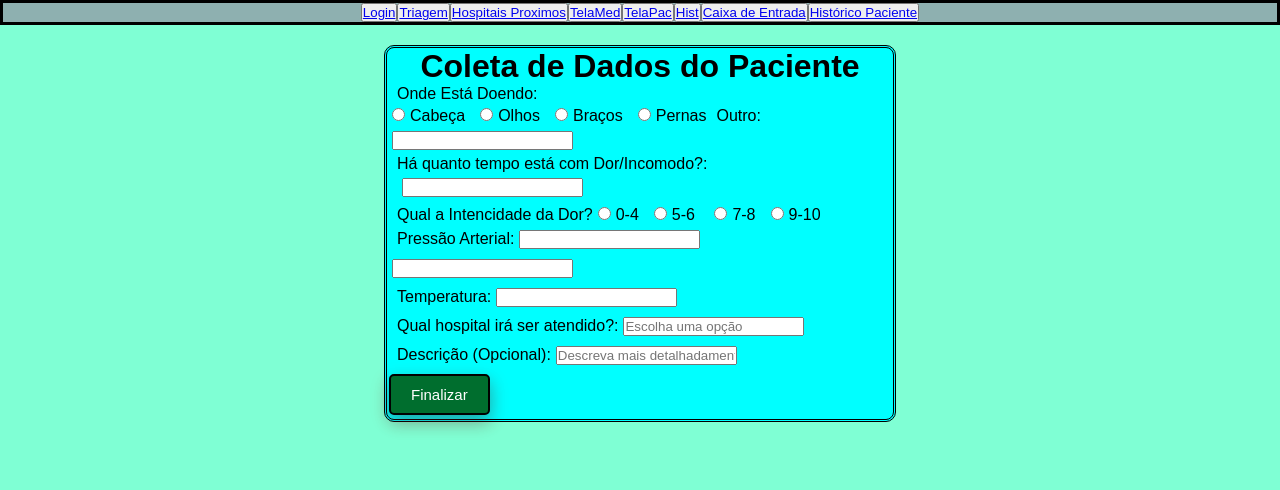
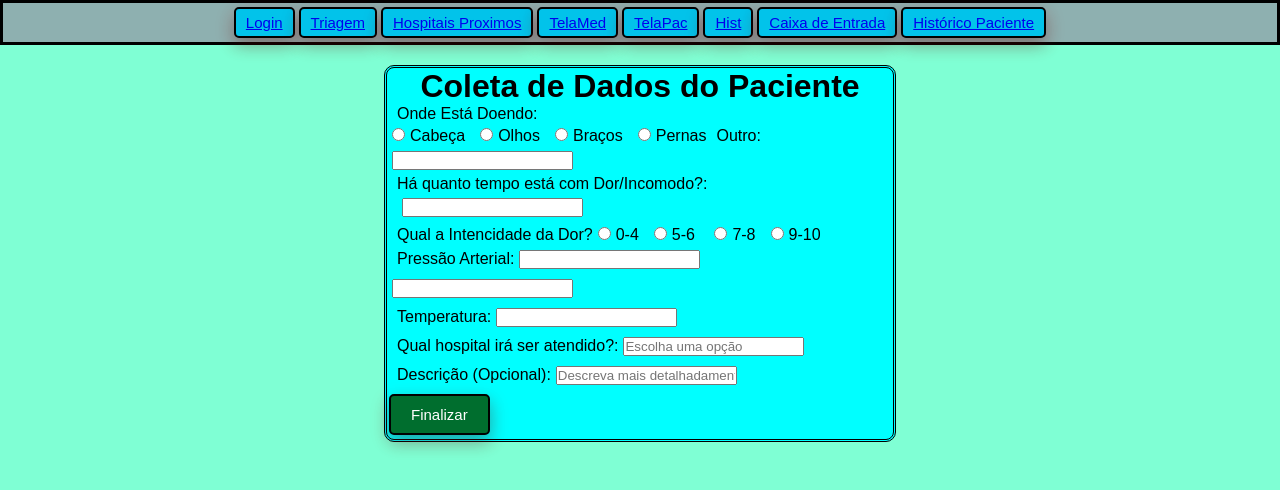
Before and after one commit to IgorFlores2003/FastHealth, a React (Create React App) app: page /Triagem in a window 1280 px wide. Shown: the top 490 px of the page. Built offline with nearby package versions, Linux system fonts and the light colour scheme.

Commit message:
Add files via upload
Context auth foi criado

```diff
--- a/src/index.css
+++ b/src/index.css
@@ -78,6 +78,9 @@ label{
 .tabela th {
   background-color: #f2f2f2;
   color: #333;
+}
+link{
+  text-decoration: none;
 }
 .naveg {
   text-align: center;
@@ -230,3 +233,31 @@ label{
   cursor: pointer;
   box-shadow: 0 8px 16px 0 rgba(0,0,0,0.2), 0 6px 20px 0 rgba(255, 0, 0, 0.19);
 }
+.naveg button{
+  background-color: #02c3ea;
+  border-style: solid;
+  border-radius: 5px;
+  color: rgb(0, 0, 0);
+  padding: 5px 10px;
+  text-decoration: none;
+  display: inline-block;
+  font-size: 15px;
+  margin: 4px 2px;
+  transition-duration: 0.4s;
+  cursor: pointer;
+  box-shadow: 0 8px 16px 0 rgba(0,0,0,0.2), 0 6px 20px 0 rgba(255, 0, 0, 0.19);
+}
+.naveg button:hover{
+  background-color: #00a1a9;
+  border-style: solid;
+  border-radius: 5px;
+  color: rgb(255, 255, 255);
+  padding: 10px 20px;
+  text-align: center;
+  display: inline-block;
+  font-size: 15px;
+  margin: 4px 2px;
+  transition-duration: 0.4s;
+  cursor: pointer;
+  box-shadow: 0 8px 16px 0 rgba(0,0,0,0.2), 0 6px 20px 0 rgba(255, 0, 0, 0.19);
+}
```
